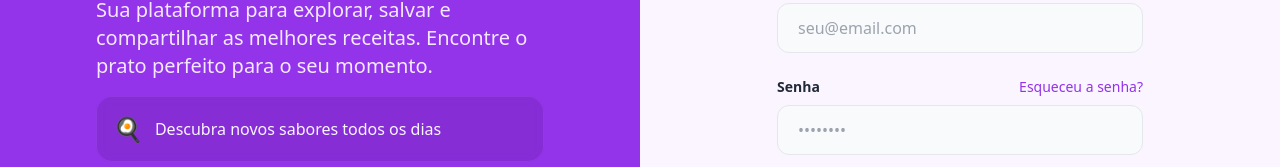
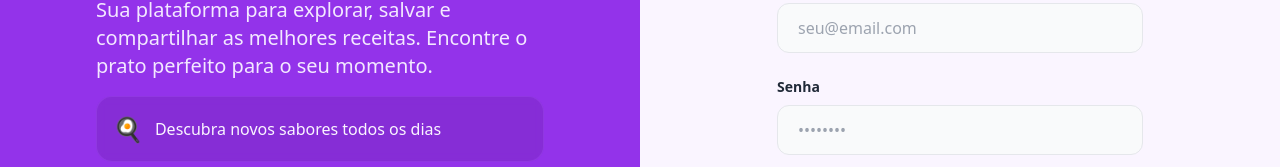
Before and after one commit to burnesz/sabor-match, a React (Vite) app in the folder frontend/: page /login in a window 1280 px wide. Shown: the part 312-479 px from the top of the page. Built offline with nearby package versions, Linux system fonts and the light colour scheme; no server answers.

Commit message:
Refactor: Removido 'esqueceu a senha" pois ainda não há resposta.

```diff
--- a/frontend/src/views/auth/Login.jsx
+++ b/frontend/src/views/auth/Login.jsx
@@ -89,10 +89,6 @@ export default function Login() {
                 <label className="block text-sm font-semibold text-gray-800">
                   Senha
                 </label>
-                {/* Link placeholder para "Esqueceu a senha" */}
-                <a href="#" className="text-sm text-purple-600 hover:text-purple-700 font-medium hover:underline transition">
-                  Esqueceu a senha?
-                </a>
               </div>
               <input
                 type="password"
```
